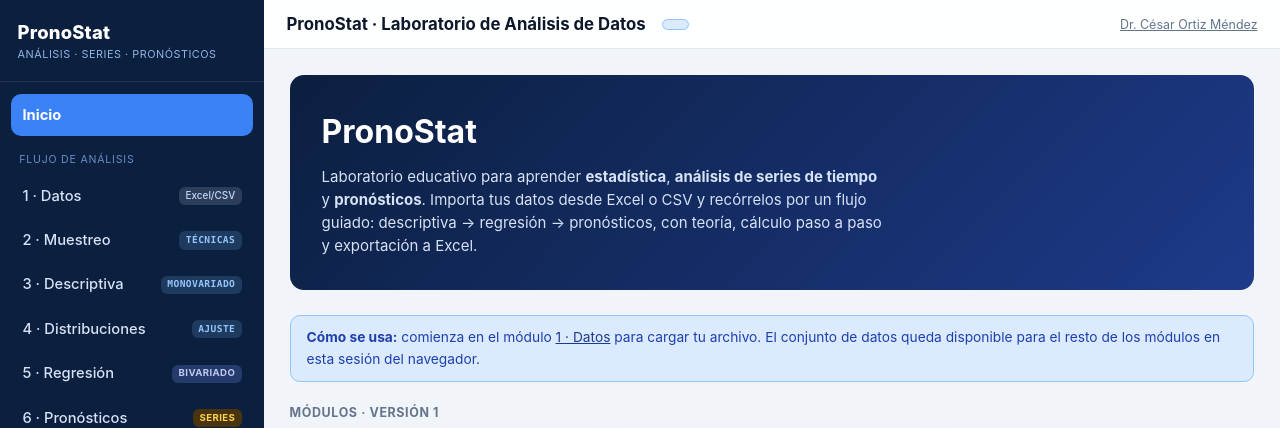
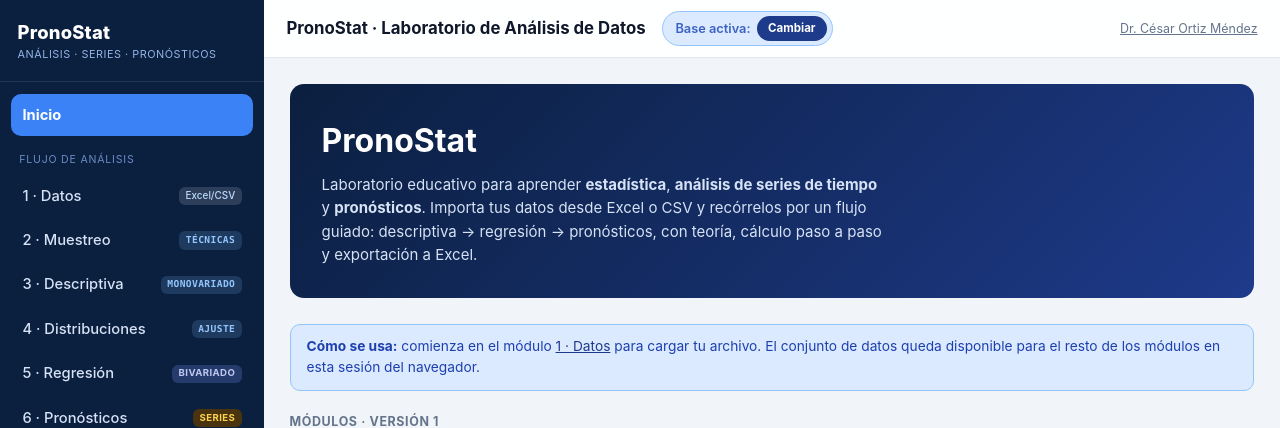
Before and after one commit to cesarortizmendez-cloud/PronoStat, a Django app: template templates/home/index.html in a window 1280 px wide. Shown: the top 428 px of the page. Run offline with Django 5.2, Linux system fonts and the light colour scheme; the template is opened without the code that fills it, so the values that code supplies are empty; some libraries are stand-ins or nearby versions.

Commit message:
incorporación de un boton de cmio de base de datos

```diff
--- a/templates/base.html
+++ b/templates/base.html
@@ -64,12 +64,16 @@
   border-bottom:1px solid var(--line);display:flex;align-items:center;justify-content:space-between;padding:.7rem 1.4rem}
 .topbar-title{font-weight:700;font-size:1.05rem;white-space:nowrap}
 .topbar-right{display:flex;align-items:center;gap:1rem}
-.topbar-ds{margin-left:1rem;margin-right:auto;display:flex;align-items:center;gap:.35rem;
+.topbar-ds{margin-left:1rem;margin-right:auto;display:flex;align-items:center;gap:.4rem;
   font-size:.8rem;background:var(--blue-l);color:#1e40af;border:1px solid #93c5fd;
-  border-radius:999px;padding:.28rem .8rem;max-width:42ch;overflow:hidden;text-overflow:ellipsis;white-space:nowrap}
+  border-radius:999px;padding:.24rem .35rem .24rem .8rem;max-width:56ch;white-space:nowrap}
+.topbar-ds .tds-info{min-width:0;overflow:hidden;text-overflow:ellipsis}
 .topbar-ds .tds-lbl{color:#3b62c4;font-weight:600}
-.topbar-ds .tds-name{font-weight:700;overflow:hidden;text-overflow:ellipsis}
+.topbar-ds .tds-name{font-weight:700}
 .topbar-ds .tds-n{color:#3b62c4}
+.topbar-ds .tds-btn{flex:none;font-size:.72rem;font-weight:700;color:#fff;background:var(--teal);
+  border-radius:999px;padding:.22rem .7rem;text-decoration:none;white-space:nowrap;transition:background .15s}
+.topbar-ds .tds-btn:hover{background:var(--teal-d)}
 .author{font-size:.78rem;color:var(--muted)}
 .btn-install{background:var(--teal);color:#fff;border:none;border-radius:8px;padding:.4rem .8rem;font-weight:600;cursor:pointer;font-size:.82rem}
 .content{flex:1;padding:1.6rem;max-width:1180px;width:100%;margin:0 auto}
@@ -209,8 +213,9 @@
   .grid-2,.grid-3,.chart-grid,.roadmap-cols{grid-template-columns:1fr}
   .author{display:none}
   .topbar-title{font-size:.9rem}
-  .topbar-ds{margin-left:.5rem;max-width:16ch;font-size:.72rem;padding:.2rem .55rem}
+  .topbar-ds{margin-left:.5rem;max-width:56vw;font-size:.72rem;padding:.15rem .3rem .15rem .6rem}
   .topbar-ds .tds-lbl,.topbar-ds .tds-n{display:none}
+  .topbar-ds .tds-btn{font-size:.68rem;padding:.2rem .55rem}
 }
 
 {% endverbatim %}</style>
@@ -260,7 +265,10 @@
   <main class="main">
     <header class="topbar">
       <div class="topbar-title">{% block topbar %}PronoStat{% endblock %}</div>
-      <div class="topbar-ds" id="topbar-ds" hidden></div>
+      <div class="topbar-ds" id="topbar-ds" hidden>
+        <span class="tds-info"><span class="tds-lbl">Base activa:</span> <b class="tds-name"></b> <span class="tds-n"></span></span>
+        <a class="tds-btn" href="/datos/" title="Cargar o cambiar la base de datos activa">Cambiar</a>
+      </div>
       <div class="topbar-right">
         <a class="author" href="https://cv-cesarortiz.vercel.app" target="_blank" rel="noopener">Dr. César Ortiz Méndez</a>
         <button id="pwa-install" class="btn-install" hidden>Instalar</button>
@@ -330,13 +338,12 @@
       if (top) {
         if (d) {
           top.hidden = false;
-          top.innerHTML = '<span class="tds-lbl">Base activa:</span> <b class="tds-name"></b> <span class="tds-n"></span>';
-          top.querySelector('.tds-name').textContent = d.source || 'dataset';
-          top.querySelector('.tds-n').textContent = '· ' + d.rows.length + ' filas';
-          top.title = (d.source || 'dataset') + (d.sheet ? ' · ' + d.sheet : '') + ' · ' + d.rows.length + ' filas · ' + d.columns.length + ' campos';
+          const nm = top.querySelector('.tds-name'); if (nm) nm.textContent = d.source || 'dataset';
+          const nn = top.querySelector('.tds-n'); if (nn) nn.textContent = '· ' + d.rows.length + ' filas';
+          const info = top.querySelector('.tds-info');
+          if (info) info.title = (d.source || 'dataset') + (d.sheet ? ' · ' + d.sheet : '') + ' · ' + d.rows.length + ' filas · ' + d.columns.length + ' campos';
         } else {
           top.hidden = true;
-          top.innerHTML = '';
         }
       }
     }
```
